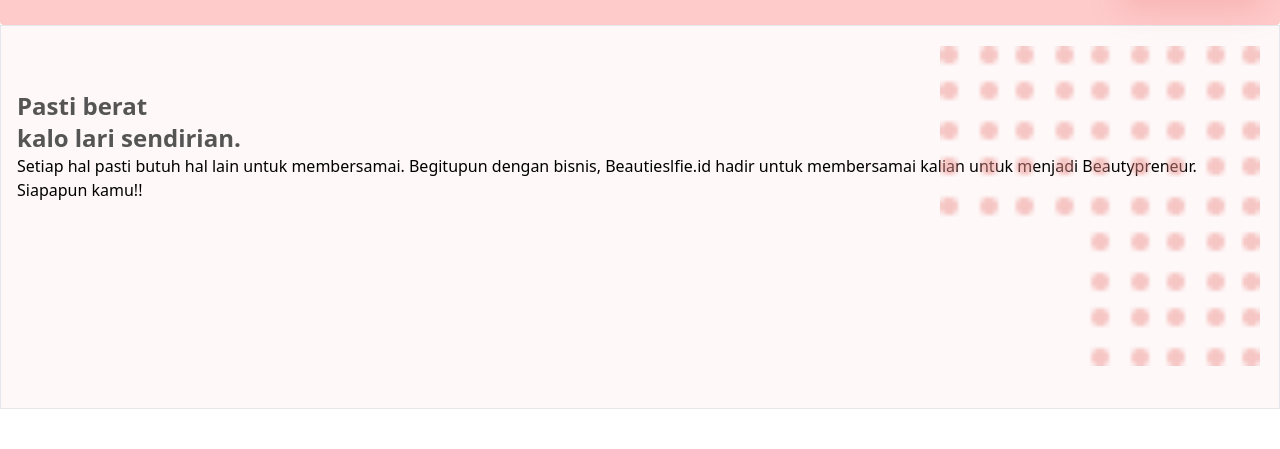
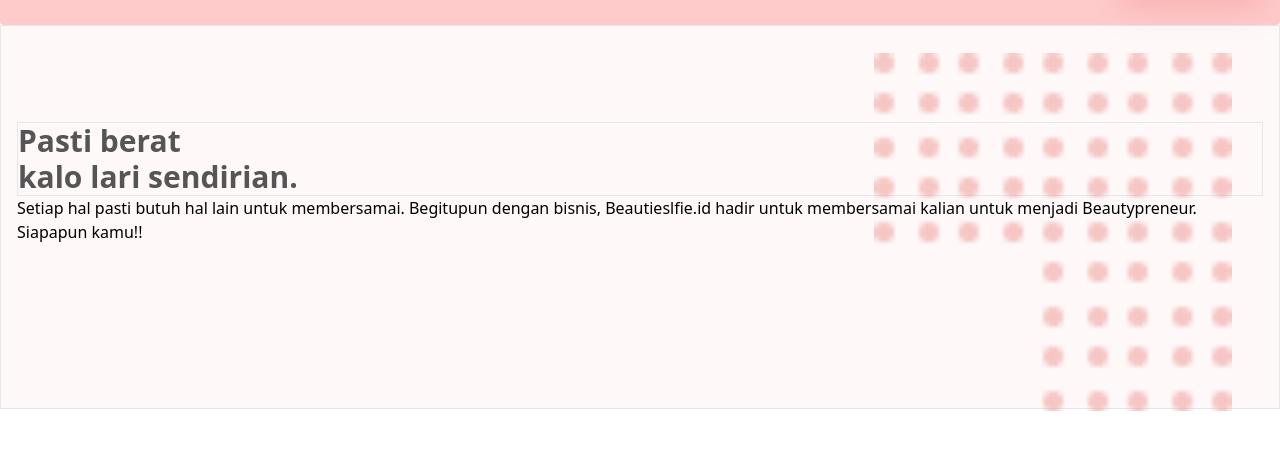
Before and after one commit to Azizsige/tw-beautiesid-clone, a website: page index.html in a window 1280 px wide. Shown: the part 91-540 px from the top of the page. Drawn offline with Linux system fonts and the light colour scheme.

Commit message:
testing hero section part 2

```diff
--- a/index.html
+++ b/index.html
@@ -87,10 +87,10 @@
     <main>
       <div class="thumbnail bg-[#FEF8F8] border h-96">
         <div class="content px-4">
-          <div class="content-text flex">
-            <h6 class="text-[#555555] font-bold self-end text-2xl mt-16">Pasti berat <br>
+          <div class="content-text flex mt-24 border">
+            <h6 class="text-[#555555] font-bold self-end text-3xl">Pasti berat <br>
               kalo lari sendirian.</h6>
-            <img class="absolute right-5 mt-5 w-[25%] max-w-[25%] shrink" src="./assets/pixel-mobile.png" alt="" srcset="">
+            <img class="absolute right-12 w-[28%] top-36" src="./assets/pixel-mobile.png" alt="" srcset="">
           </div>
 
           <h6>Setiap hal pasti butuh hal lain untuk membersamai.
```
Also changed, not shown: dist/css/output.css.
